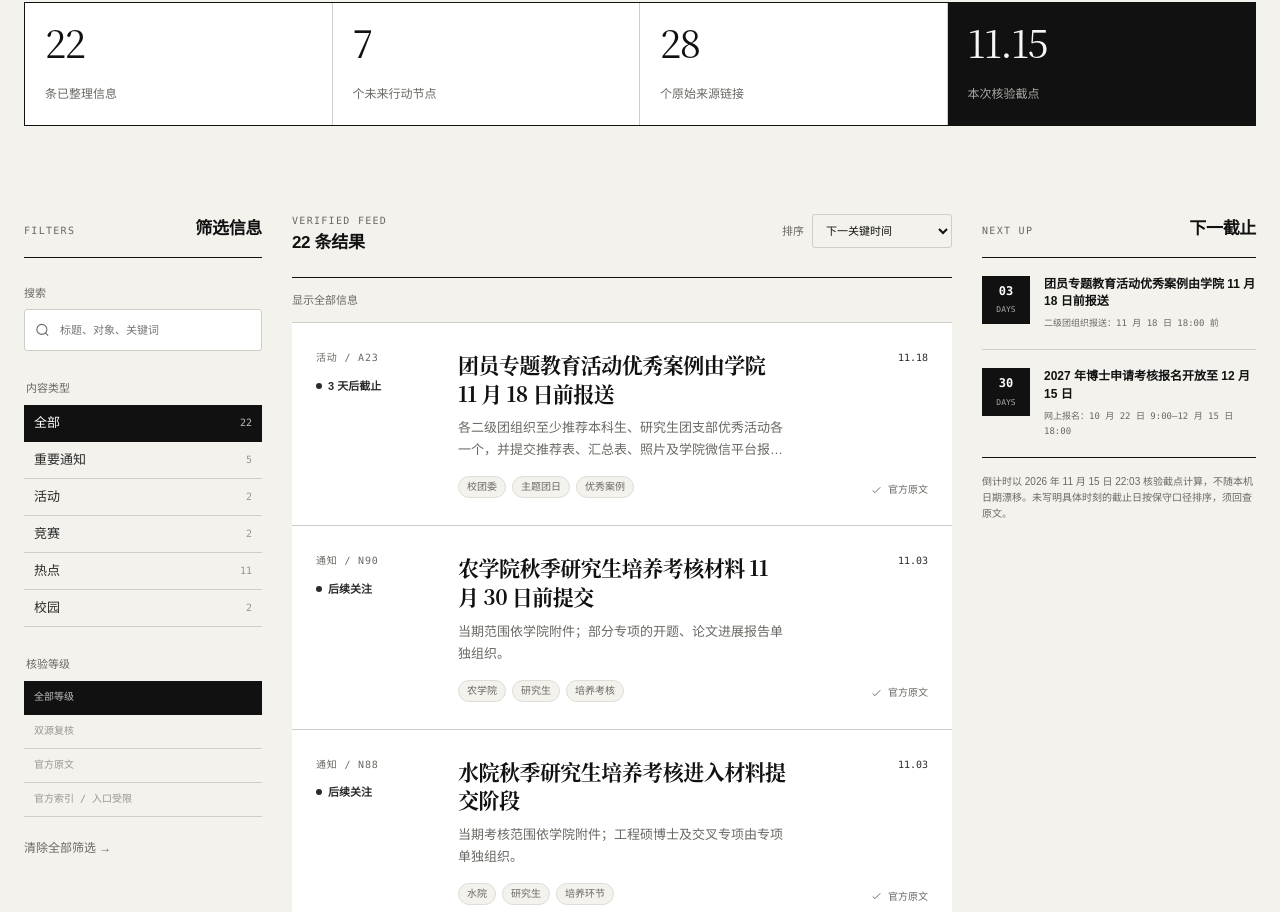
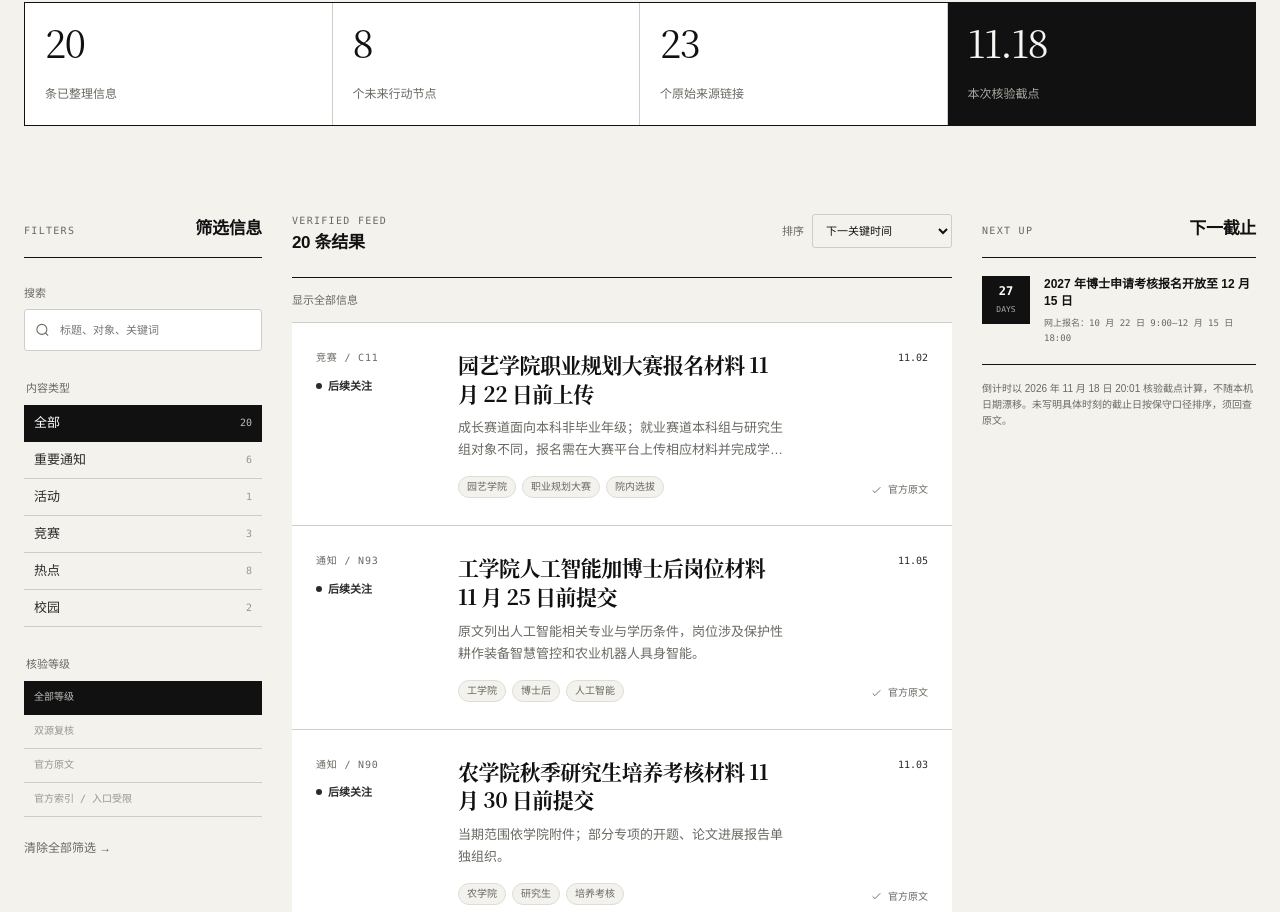
Before and after one commit to darcy-boom/school, a plain HTML site: page index.html in a window 1280 px wide. Shown: the part 428-1340 px from the top of the page. Drawn offline with Linux system fonts and the light colour scheme.

Commit message:
Refresh CAU SIGNAL snapshot for November 18

```diff
--- a/data/items.js
+++ b/data/items.js
@@ -1,19 +1,32 @@
 window.CAU_DATA = {
-  snapshot: "2026-11-15T22:03:00+08:00",
-  snapshotLabel: "2026 年 11 月 15 日 22:03",
+  snapshot: "2026-11-18T20:01:00+08:00",
+  snapshotLabel: "2026 年 11 月 18 日 20:01",
   items: [
     {
-      id: "a23", category: "活动", title: "团员专题教育活动优秀案例由学院 11 月 18 日前报送",
-      publishedAt: "2026-11-09", deadline: "2026-11-18T18:00:00+08:00",
-      dateLabel: "二级团组织报送：11 月 18 日 18:00 前",
-      audience: "校内基层团支部及负责推荐的二级团组织",
-      tags: ["校团委", "主题团日", "优秀案例"],
-      background: "校团委组织学习贯彻党的二十届五中全会精神团员专题教育活动。",
-      summary: "各二级团组织至少推荐本科生、研究生团支部优秀活动各一个，并提交推荐表、汇总表、照片及学院微信平台报道链接。",
-      action: "团支部先联系所在二级团组织核对院内遴选时间；由二级团组织于 11 月 18 日 18:00 前统一报送。",
-      caveat: "11 月 18 日是二级团组织对校团委的节点，个人和团支部的院内时间可能更早；不将其视为直接个人报名。",
-      verification: { level: "official", label: "官方原文", note: "校团委 11 月 9 日原文确认对象、活动形式、材料与统一报送时刻。" },
-      sources: [{ channel: "校团委", name: "团员专题教育活动通知", url: "https://youth.cau.edu.cn/art/2026/11/9/art_45078_1144828.html" }]
+      id: "c11", category: "竞赛", title: "园艺学院职业规划大赛报名材料 11 月 22 日前上传",
+      publishedAt: "2026-11-02", sortAt: "2026-11-22T00:00:00+08:00",
+      dateLabel: "园艺学院报名阶段至 11 月 22 日；院赛拟于 11 月 23—27 日",
+      audience: "园艺学院符合成长赛道或就业赛道条件的本科生、研究生",
+      tags: ["园艺学院", "职业规划大赛", "院内选拔"],
+      background: "学校举办第四届全国大学生职业规划大赛校内选拔赛，园艺学院组织院内选拔。",
+      summary: "成长赛道面向本科非毕业年级；就业赛道本科组与研究生组对象不同，报名需在大赛平台上传相应材料并完成学院问卷。",
+      action: "按园艺学院原文核对赛道和材料，在全国大学生职业规划大赛平台报名，并同步填写学院问卷；院赛安排以学院通知群为准。",
+      caveat: "11 月 22 日原文未给具体小时，按当日零时保守排序；其他学院截止时刻不同，不能套用园艺学院日期。",
+      verification: { level: "official", label: "官方原文", note: "园艺学院 11 月 2 日完整原文确认赛道对象、报名方式和院赛窗口。" },
+      sources: [{ channel: "园艺学院", name: "第四届职业规划大赛院内选拔通知", url: "https://yyxy.cau.edu.cn/art/2026/11/2/art_3227_1144027.html" }]
+    },
+    {
+      id: "n93", category: "通知", title: "工学院人工智能加博士后岗位材料 11 月 25 日前提交",
+      publishedAt: "2026-11-05", sortAt: "2026-11-25T00:00:00+08:00",
+      dateLabel: "申请人与岗位联系人联系并提交材料：11 月 25 日前",
+      audience: "符合工学院兴农青年学者岗博士后（人工智能+）条件的 2026 届或 2027 届博士毕业生",
+      tags: ["工学院", "博士后", "人工智能"],
+      background: "工学院公布兴农青年学者岗博士后（人工智能+）定向选拔安排。",
+      summary: "原文列出人工智能相关专业与学历条件，岗位涉及保护性耕作装备智慧管控和农业机器人具身智能。",
+      action: "先核对学历、学科、年龄和岗位要求，联系对应岗位联系人，并按原文抄送学院及学校博士后管理部门。",
+      caveat: "11 月 25 日未给具体小时，按当日零时保守排序；岗位资格较细，本站不代替学院资审。",
+      verification: { level: "official", label: "官方原文", note: "工学院 11 月 5 日原文确认对象、岗位、材料和申请人提交节点。" },
+      sources: [{ channel: "工学院", name: "兴农青年学者岗博士后招收安排", url: "https://coe.cau.edu.cn/art/2026/11/5/art_28580_1144509.html" }]
     },
     {
       id: "h34", category: "热点", title: "资环学院团队提出河流水质多污染物政策评估路径",
@@ -214,42 +227,6 @@ window.CAU_DATA = {
       sources: [{ channel: "食品科学与营养工程学院", name: "2027 年本科创新项目立项通知", url: "https://spxy.cau.edu.cn/art/2026/10/12/art_51298_1140144.html" }]
     },
     {
-      id: "h25", category: "热点", title: "农学院团队解析玉米苞叶驯化的遗传机制",
-      publishedAt: "2026-10-17", dateLabel: "PNAS 10 月 16 日发表；农学院 10 月 17 日报道",
-      audience: "关注作物遗传、玉米育种与农业科研的师生",
-      tags: ["玉米", "苞叶驯化", "PNAS"],
-      background: "农学院林中伟团队研究野生大刍草与现代玉米苞叶叶片长度差异。",
-      summary: "论文识别 HELD1/tru1 位点中的转座子插入及调控网络，并报告野生祖先等位基因在所试玉米材料的田间试验中改善果穗产量表现。",
-      action: "先读学院中文解读，再到 PNAS 原文核对实验材料、机制和田间条件。",
-      caveat: "研究结果不等于已完成品种审定，也不能直接外推到所有玉米材料和生产环境；PNAS 页面在部分访问环境可能返回 403。",
-      verification: { level: "double", label: "双源复核", note: "农学院报道与 PNAS 10 月 16 日论文共同支持机制、试验结论及两类日期。" },
-      sources: [{ channel: "农学院", name: "玉米苞叶驯化机制研究进展", url: "https://cab.cau.edu.cn/art/2026/10/17/art_48172_1141026.html" }, { channel: "PNAS", name: "HELD1 与玉米苞叶论文原文", url: "https://www.pnas.org/doi/10.1073/pnas.2602491123" }]
-    },
-    {
-      id: "h26", category: "热点", title: "综述提出以铁载体理解根际健康的新框架",
-      publishedAt: "2026-10-18", dateLabel: "综述 10 月 13 日在线；校方 10 月 18 日报道",
-      audience: "关注土壤微生物、植物营养与根际生态的师生",
-      tags: ["铁载体", "根际健康", "综述"],
-      background: "中国农大与南京农大团队在 Trends in Microbiology 发表铁载体与根际健康综述。",
-      summary: "文章把铁载体的化学结构、受体匹配与微生物资源竞争、植物铁营养和部分土壤动物互作联系起来，提出从菌群组成走向功能性状与互作预测的研究思路。",
-      action: "阅读校方中文解读，再通过 PubMed 记录核对论文摘要、作者与发表日期。",
-      caveat: "这是综述性框架，不意味着已有可普遍推广的田间菌剂、病害防控或增产效果。",
-      verification: { level: "double", label: "双源复核", note: "校新闻网与 PubMed 论文记录确认综述主题、作者和 10 月 13 日在线日期。" },
-      sources: [{ channel: "学校新闻网", name: "铁载体连接根际健康新框架", url: "https://news.cau.edu.cn/kxyj/05f07cf0e3eb46f0a744b816735028bf.htm" }, { channel: "PubMed", name: "Trends in Microbiology 论文记录", url: "https://pubmed.ncbi.nlm.nih.gov/42869754/" }]
-    },
-    {
-      id: "h27", category: "热点", title: "团队用无人机监测棉花叶倾角的日内变化",
-      publishedAt: "2026-10-16", dateLabel: "校新闻网 10 月 16 日报道；期刊卷期日期另列",
-      audience: "关注作物表型、遥感和水盐胁迫研究的师生",
-      tags: ["棉花", "无人机遥感", "水盐胁迫"],
-      background: "土地学院团队研究新疆阿拉尔棉田不同水盐处理条件下的棉花叶倾角变化。",
-      summary: "团队提出融合深度学习与无人机摄影测量的 CAPLA 框架，在 27 个处理小区中多时段观察棉花冠层结构，并报告灌溉、盐分和观测时间对叶倾角变化的影响。",
-      action: "从学校新闻网阅读实验设计；引用精度、显著性与适用范围时再核对正式论文。",
-      caveat: "这是特定棉田与观测条件下的表型监测研究，不等同于已验证的普遍灌溉建议；期刊页面本轮直连受限。",
-      verification: { level: "official", label: "官方原文", note: "学校新闻网完整正文确认研究范围与主要方向；期刊页本轮直连 403。" },
-      sources: [{ channel: "学校新闻网", name: "棉花叶倾角动态遥感监测研究", url: "https://news.cau.edu.cn/kxyj/1bb68b30a3e6406e916df3518117356e.htm" }, { channel: "论文 DOI", name: "Remote Sensing of Environment 论文入口", url: "https://doi.org/10.1016/j.rse.2026.115674" }]
-    },
-    {
       id: "c04",
       category: "竞赛",
       title: "2026—2027 学年学科竞赛认定名单可查",
@@ -271,15 +248,15 @@ window.CAU_DATA = {
       id: "s01",
       category: "校园",
       title: "校园集市公开入口与失物招领可访问",
-      publishedAt: "2026-11-15",
-      dateLabel: "11 月 15 日复核：入口、分类与失物招领可访问",
+      publishedAt: "2026-11-18",
+      dateLabel: "11 月 18 日复核：入口、分类与失物招领可访问",
       audience: "需要校内二手交易、闲置流转与失物招领的师生",
       tags: ["校园集市", "二手交易", "隐私保护"],
       background: "中国农大校园集市提供校内二手物品、失物招领等公开信息入口。",
       summary: "本轮可访问公开入口、商品分类与失物招领；即时商品与交易详情仍需自行核实。",
       action: "需要使用时进入官方入口自行查看，优先校内当面交接并现场核验物品，警惕预付、外链和私下转账风险。",
-      caveat: "11 月 15 日仅确认公开入口可访问；单条交易、价格与对方身份须二次核验。",
-      verification: { level: "official", label: "官方入口", note: "11 月 15 日公开入口、分类与失物招领可访问；未核验个人交易。" },
+      caveat: "11 月 18 日仅确认公开入口可访问；单条交易、价格与对方身份须二次核验。",
+      verification: { level: "official", label: "官方入口", note: "11 月 18 日公开入口、分类与失物招领可访问；未核验个人交易。" },
       sources: [
         { channel: "校园集市", name: "中国农业大学校园集市", url: "https://ershou.cau.edu.cn/" }
       ]
@@ -293,6 +270,6 @@ window.CAU_DATA = {
     { name: "知乎", state: "discovery", label: "访问受限", detail: "本轮公开搜索未取得可稳定回溯并补强校方安排的正文；完整内容可能受访问限制。", url: "https://www.zhihu.com/" },
     { name: "小红书", state: "partial", label: "需要登录", detail: "本轮公开搜索未取得可稳定核验的校务正文；部分内容需要登录。", url: "https://www.xiaohongshu.com/" },
     { name: "微博", state: "partial", label: "抓取受限", detail: "可定位中国农业大学官方账号，但本轮官方时间流受 robots 限制，关键事实仍回查责任单位原文。", url: "https://weibo.com/cau1905" },
-    { name: "校园集市", state: "verified", label: "入口可访问", detail: "11 月 15 日公开入口、分类和失物招领可访问；不展示即时商品、个人联系方式、价格或交易状态。", url: "https://ershou.cau.edu.cn/" }
+    { name: "校园集市", state: "verified", label: "入口可访问", detail: "11 月 18 日公开入口、分类和失物招领可访问；不展示即时商品、个人联系方式、价格或交易状态。", url: "https://ershou.cau.edu.cn/" }
   ]
 };
--- a/index.html
+++ b/index.html
@@ -37,7 +37,7 @@
       <a href="#coverage">渠道审计</a>
       <a href="#method">核验方法</a>
     </nav>
-    <div class="snapshot"><span aria-hidden="true"></span>核验快照 · 2026.11.15</div>
+    <div class="snapshot"><span aria-hidden="true"></span>核验快照 · 2026.11.18</div>
   </header>
 
   <main id="top">
@@ -56,7 +56,7 @@
         <div class="metric"><strong id="metric-total">—</strong><span>条已整理信息</span></div>
         <div class="metric"><strong id="metric-action">—</strong><span>个未来行动节点</span></div>
         <div class="metric"><strong id="metric-sources">—</strong><span>个原始来源链接</span></div>
-        <div class="metric metric-inverse"><strong>11.15</strong><span>本次核验截点</span></div>
+        <div class="metric metric-inverse"><strong>11.18</strong><span>本次核验截点</span></div>
       </div>
     </section>
 
@@ -127,7 +127,7 @@
           <h2 id="deadline-title">下一截止</h2>
         </div>
         <div id="deadline-list" class="deadline-list"></div>
-        <p class="deadline-note">倒计时以 2026 年 11 月 15 日 22:03 核验截点计算，不随本机日期漂移。未写明具体时刻的截止日按保守口径排序，须回查原文。</p>
+        <p class="deadline-note">倒计时以 2026 年 11 月 18 日 20:01 核验截点计算，不随本机日期漂移。未写明具体时刻的截止日按保守口径排序，须回查原文。</p>
       </aside>
     </section>
 
```
Also changed, not shown: 3 other files.
